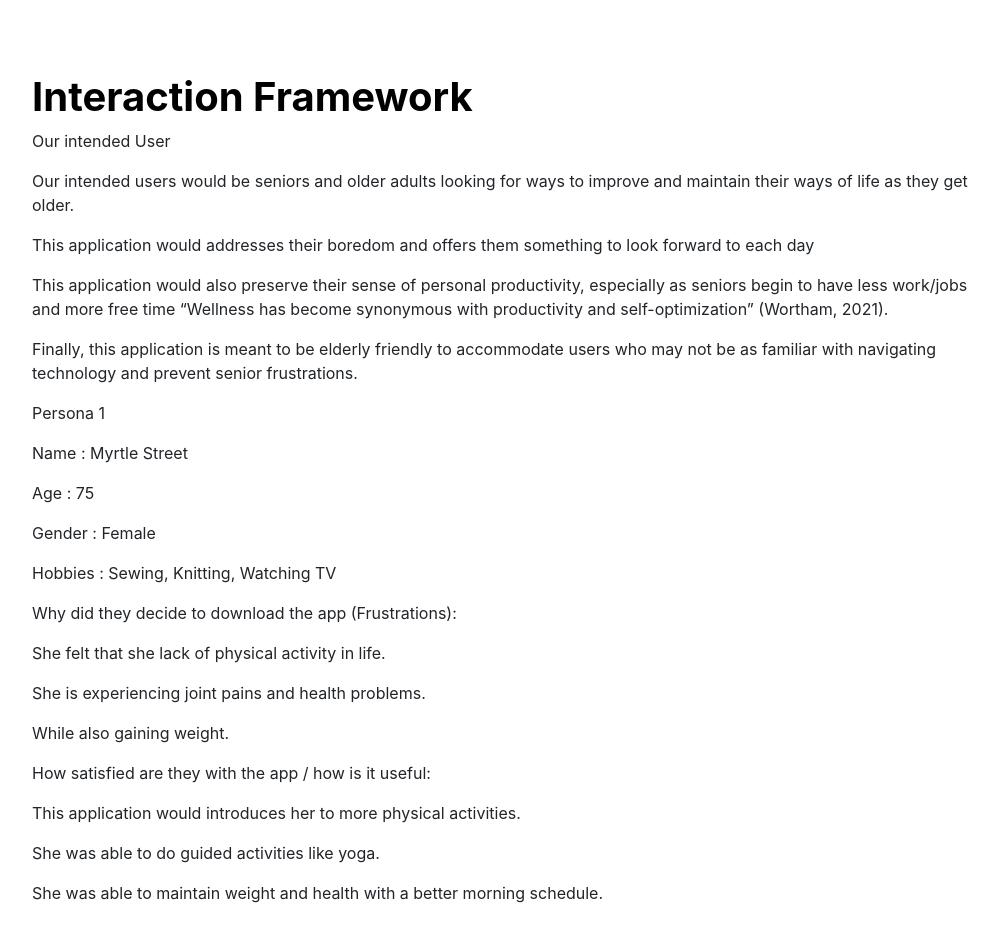
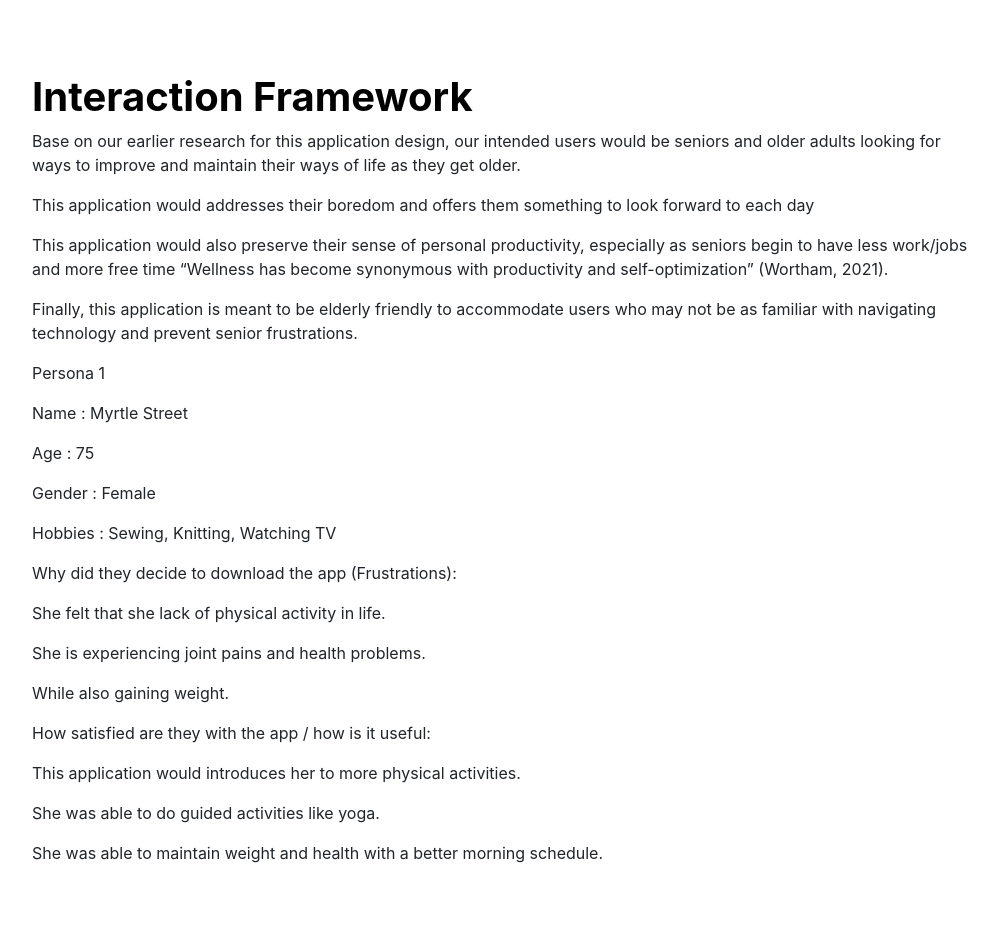
Before and after one commit to jc8880/IAT334, a plain HTML site: page IAT334/index.html in a window 1280 px wide. Shown: the part 2780-3706 px from the top of the page, without its empty margins (16-1015 px from the left). Drawn offline with nearby package versions, Linux system fonts and the light colour scheme.

Commit message:
Update index.html

```diff
--- a/IAT334/index.html
+++ b/IAT334/index.html
@@ -71,9 +71,7 @@
 
     <section id = "framework" class = sectionB>
       <h2 class = subTitle>Interaction Framework</h2>
-      <p>Our intended User</p>
-
-      <p>Our intended users would be seniors and older adults looking for ways to improve and maintain their ways of life as they get older.</p>
+      <p>Base on our earlier research for this application design, our intended users would be seniors and older adults looking for ways to improve and maintain their ways of life as they get older.</p>
       <p>This application would addresses their boredom and offers them something to look forward to each day</p>
       <p>This application would also preserve their sense of personal productivity, especially as seniors begin to have less work/jobs and more free time “Wellness has become synonymous with productivity and self-optimization” (Wortham, 2021).</p>
       <p>Finally, this application is meant to be elderly friendly to accommodate users who may not be as familiar with navigating technology and prevent senior frustrations.</p>
```
